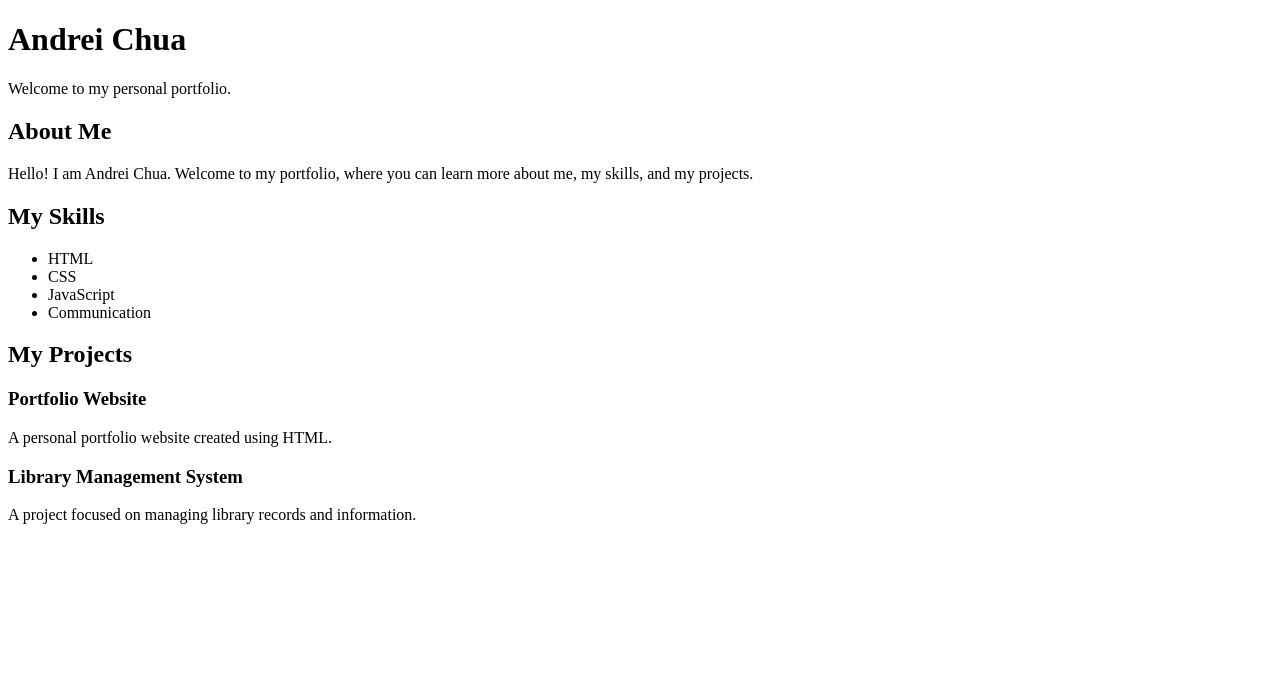
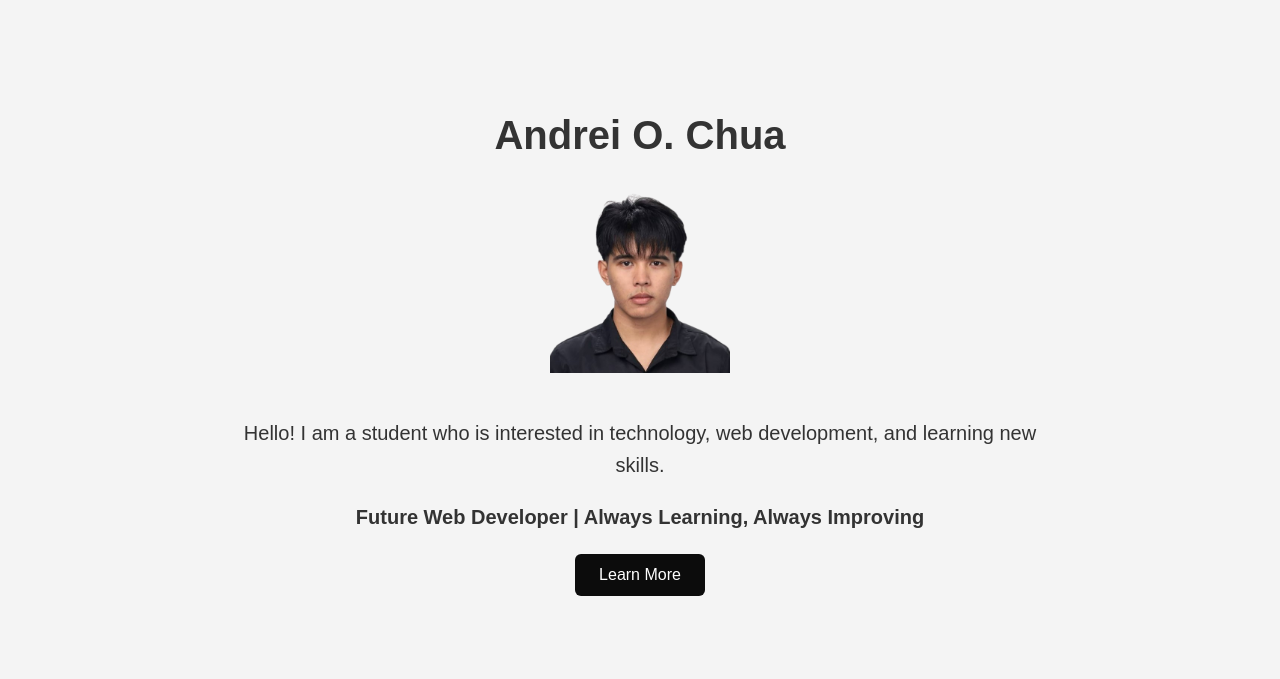
Before and after one commit to chuaandrei89/portfolio-project, a plain HTML site: page index.html in a window 1280 px wide. Drawn offline with Linux system fonts and the light colour scheme.

Commit message:
Activity 1 Create Initial Portfolio Introduction

```diff
--- a/index.html
+++ b/index.html
@@ -3,46 +3,26 @@
   <head>
     <meta charset="UTF-8" />
     <meta name="viewport" content="width=device-width, initial-scale=1.0" />
-    <title>Andrei Chua | Portfolio</title>
+    <title>My Portfolio</title>
+    <link rel="stylesheet" href="style.css" />
   </head>
+
   <body>
-    <header>
-      <h1>Andrei Chua</h1>
-      <p>Welcome to my personal portfolio.</p>
-    </header>
+    <section class="intro">
+      <h1>Andrei O. Chua</h1>
 
-    <main>
-      <section id="about">
-        <h2>About Me</h2>
-        <p>
-          Hello! I am Andrei Chua. Welcome to my portfolio, where you can learn
-          more about me, my skills, and my projects.
-        </p>
-      </section>
+      <img src="images/profile.jpg" alt="Profile photo" class="profile-photo" />
 
-      <section id="skills">
-        <h2>My Skills</h2>
-        <ul>
-          <li>HTML</li>
-          <li>CSS</li>
-          <li>JavaScript</li>
-          <li>Communication</li>
-        </ul>
-      </section>
+      <p class="introduction">
+        Hello! I am a student who is interested in technology, web development,
+        and learning new skills.
+      </p>
 
-      <section id="projects">
-        <h2>My Projects</h2>
+      <p class="tagline">
+        Future Web Developer | Always Learning, Always Improving
+      </p>
 
-        <article>
-          <h3>Portfolio Website</h3>
-          <p>A personal portfolio website created using HTML.</p>
-        </article>
-
-        <article>
-          <h3>Library Management System</h3>
-          <p>A project focused on managing library records and information.</p>
-        </article>
-      </section>
-    </main>
+      <a href="#" class="learn-more">Learn More</a>
+    </section>
   </body>
 </html>
--- /dev/null
+++ b/style.css
@@ -0,0 +1,47 @@
+body {
+  margin: 0;
+  font-family: Arial, sans-serif;
+  background-color: #f4f4f4;
+  color: #333;
+}
+
+.intro {
+  text-align: center;
+  padding: 80px 20px;
+  max-width: 800px;
+  margin: 0 auto;
+}
+
+.profile-photo {
+  width: 180px;
+  height: 180px;
+  object-fit: cover;
+  border-radius: 0%;
+  margin-bottom: 20px;
+  margin-top: 20px;
+}
+
+h1 {
+  font-size: 40px;
+  margin-bottom: 15px;
+}
+
+.introduction {
+  font-size: 20px;
+  line-height: 1.6;
+}
+
+.tagline {
+  font-size: 20px;
+  font-weight: bold;
+  margin: 25px 0;
+}
+
+.learn-more {
+  display: inline-block;
+  padding: 12px 24px;
+  background-color: #0c0c0c;
+  color: white;
+  text-decoration: none;
+  border-radius: 6px;
+}
```
Also changed, not shown: images/profile.jpg (added).
